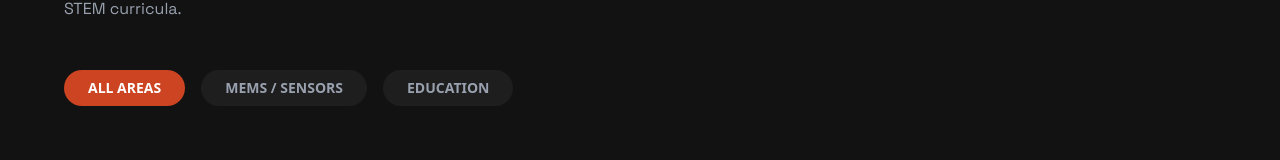
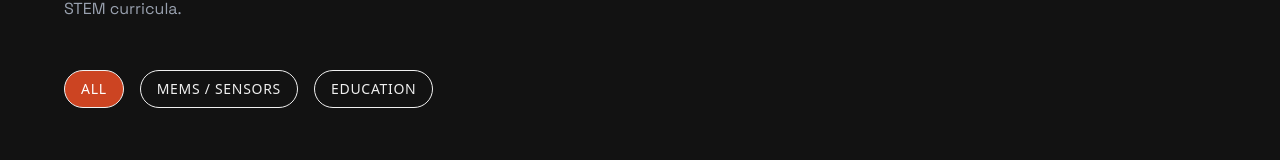
Before and after one commit to pascalcyusa/portfolio3, a Next.js app: page /research in a window 1280 px wide. Shown: the part 300-460 px from the top of the page. Built offline with nearby package versions, Linux system fonts and the light colour scheme.

Commit message:
style: Update research page category button styling and change 'All Areas' text to 'All'.

```diff
--- a/src/app/research/page.tsx
+++ b/src/app/research/page.tsx
@@ -49,20 +49,20 @@ function ResearchContent() {
                 <div className="flex flex-wrap gap-4 mb-16">
                     <button
                         onClick={() => setSelectedCategory(null)}
-                        className={`px-6 py-2 rounded-full font-bold text-sm uppercase transition-all ${selectedCategory === null
-                            ? "bg-brand-orange text-white"
-                            : "bg-white/5 text-gray-400 hover:bg-white/10 hover:text-white"
+                        className={`px-4 py-2 rounded-full border border-brand-white text-sm uppercase tracking-wider transition-colors ${selectedCategory === null
+                                ? "bg-brand-orange border-brand-orange text-white"
+                                : "hover:bg-gray-800"
                             }`}
                     >
-                        All Areas
+                        All
                     </button>
                     {categories.map((category) => (
                         <button
                             key={category}
                             onClick={() => setSelectedCategory(category)}
-                            className={`px-6 py-2 rounded-full font-bold text-sm uppercase transition-all ${selectedCategory === category
-                                ? "bg-brand-orange text-white"
-                                : "bg-white/5 text-gray-400 hover:bg-white/10 hover:text-white"
+                            className={`px-4 py-2 rounded-full border border-brand-white text-sm uppercase tracking-wider transition-colors ${selectedCategory === category
+                                    ? "bg-brand-orange border-brand-orange text-white"
+                                    : "hover:bg-gray-800"
                                 }`}
                         >
                             {category}
```
